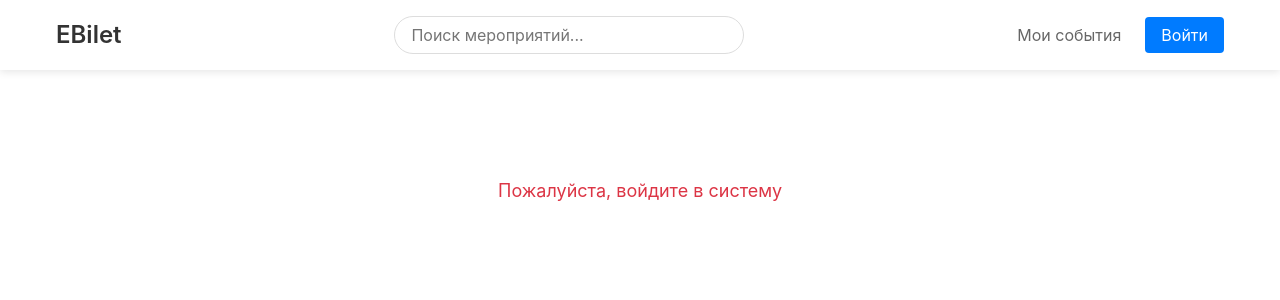
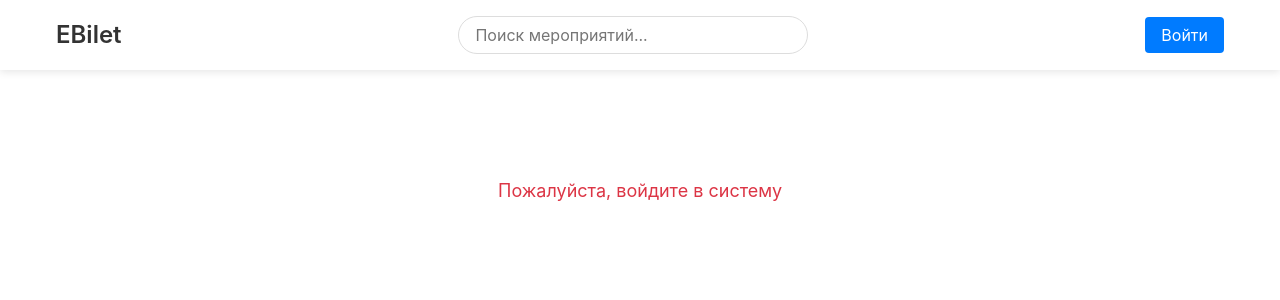
Before and after one commit to XlittlewretchX/ebilet, a React app in the folder client/: page /profile in a window 1280 px wide. Shown: the top 300 px of the page. Built offline with nearby package versions, Linux system fonts and the light colour scheme.

Commit message:
Скрыть кнопку "Мои события" для неавторизованных пользователей

```diff
--- a/client/src/components/Header/Header.tsx
+++ b/client/src/components/Header/Header.tsx
@@ -40,11 +40,10 @@ const Header: React.FC = () => {
           />
         </div>
         <nav className={styles.nav}>
-          <Link to="/my-tickets" className={styles.link}>
+          {isAuthenticated ? (
+            <><Link to="/my-tickets" className={styles.link}>
             Мои события
           </Link>
-          {isAuthenticated ? (
-            <>
               <Link to="/profile" className={styles.link}>
                 Профиль
               </Link>
```
